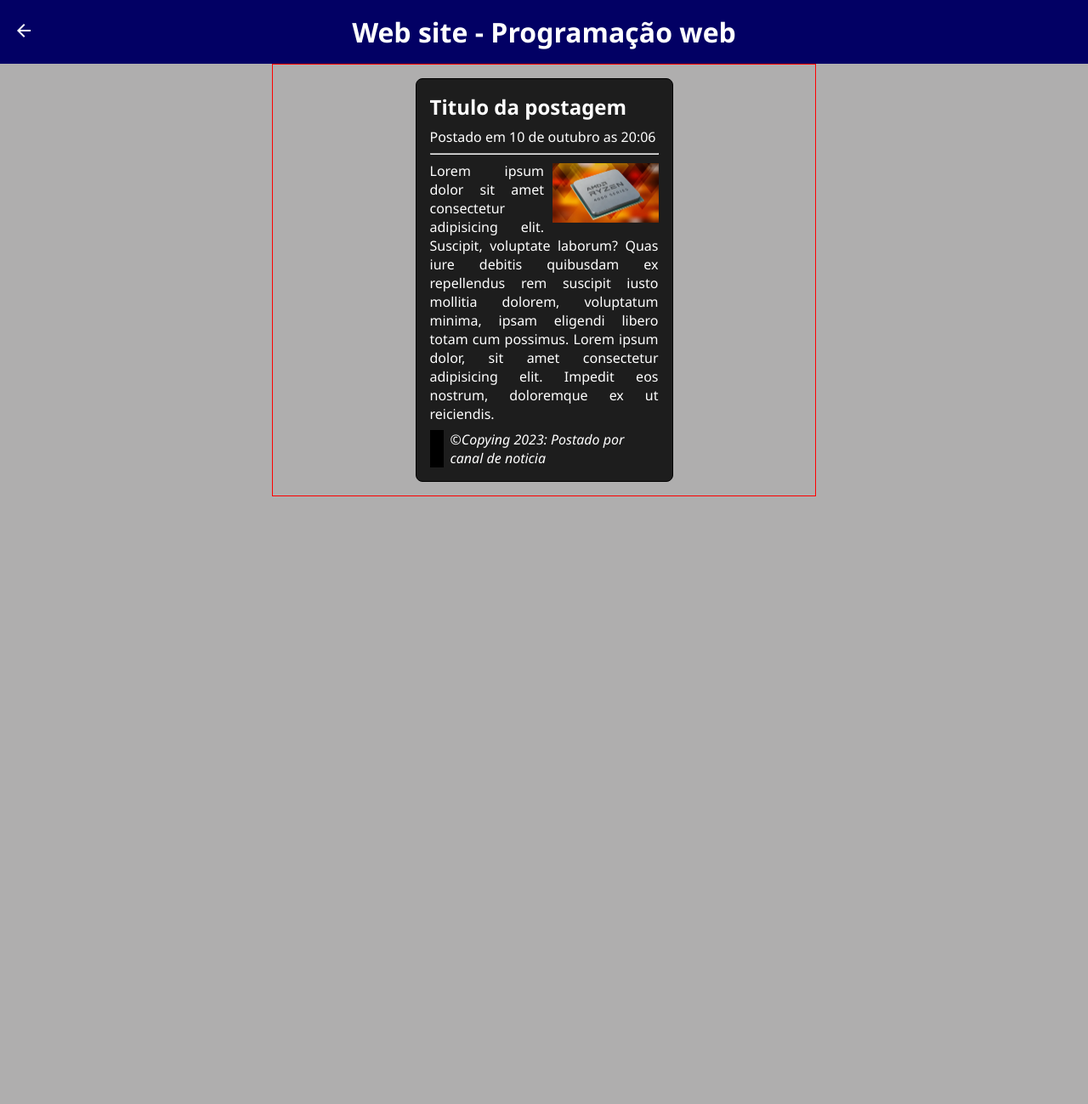
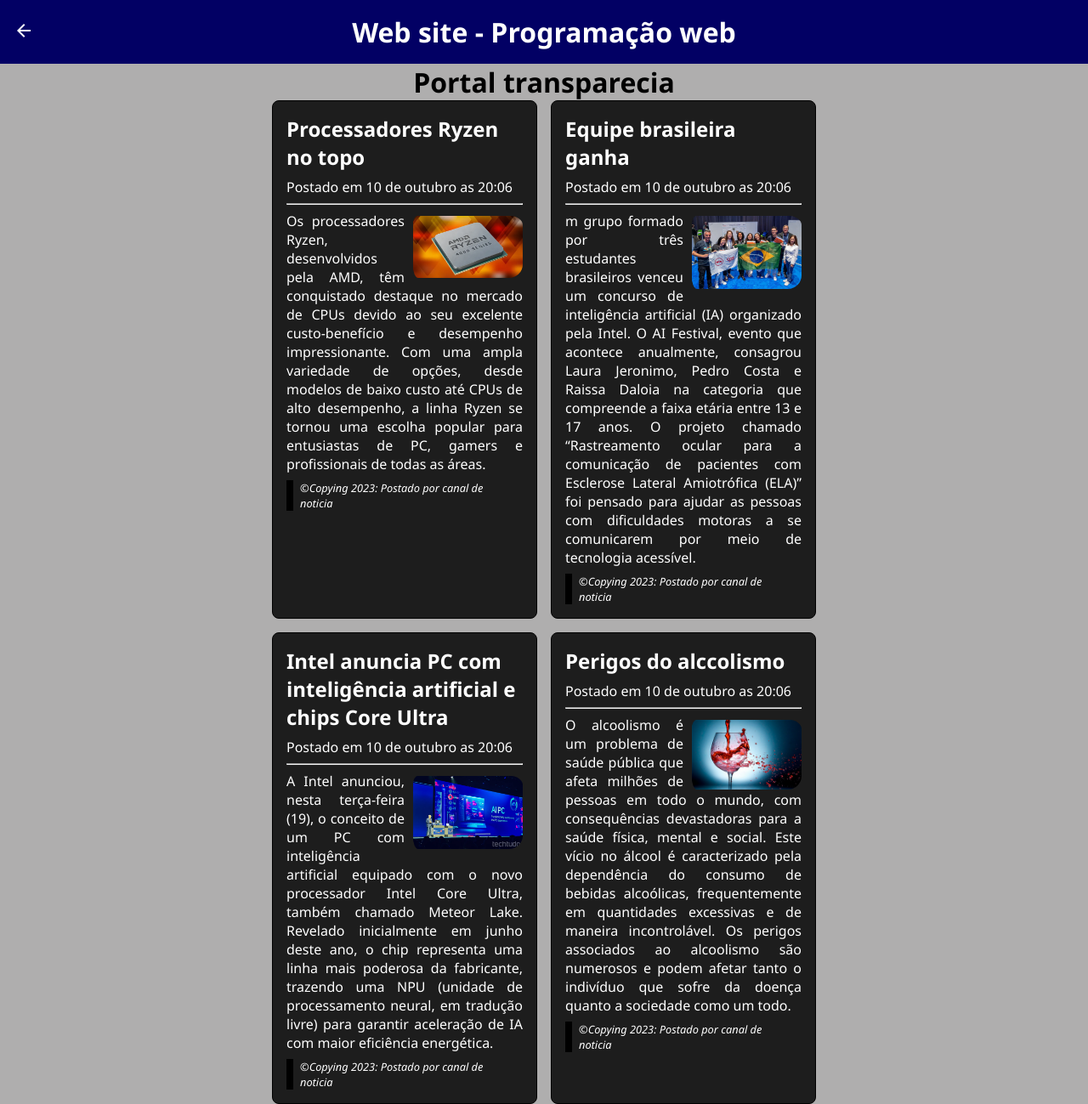
Before and after one commit to Jpedro23/meu-primeiro-site, a plain HTML site: page Atividade 12/index.html in a window 1280 px wide. Shown: the whole page at 85% size. Before the commit the page ends 800 px from the top, so only its background shows below. Drawn offline with nearby package versions, Linux system fonts and the light colour scheme.

Commit message:
Atualização atividade 12
Atualização atividade 12 - construção da atividade

```diff
--- a/Atividade 12/index.html
+++ b/Atividade 12/index.html
@@ -23,23 +23,88 @@
 <body>
     <main>
         <div class="container">
+            <header class="header-titulo">
+                <h1>Portal transparecia</h1>
+            </header>
             <div class="content">
-                <div class="card">
+                <section class="card">
                     <div class="header-card">
                         <header>
-                            <h2> Titulo da postagem </h2>
+                            <h2> Processadores Ryzen no topo </h2>
                         </header>
                         <span class="span"> Postado em <time datetime="2023-10-10"> 10 de outubro</time> as <time
                                 datetime="20:06"> 20:06 </time></span>
                         <hr>
                     </div>
-                    <img src="../assets/image - noticia 2.webp" alt="imagem-teste" class="img">
-                    <p>Lorem ipsum dolor sit amet consectetur adipisicing elit. Suscipit, voluptate laborum? Quas iure
-                        debitis quibusdam ex repellendus rem suscipit iusto mollitia dolorem, voluptatum minima, ipsam
-                        eligendi libero totam cum possimus. Lorem ipsum dolor, sit amet consectetur adipisicing elit.
-                        Impedit eos nostrum, doloremque ex ut reiciendis.</p>
+                    <article>
+                        <img src="../assets/image - noticia 2.webp" alt="imagem-teste" class="img">
+                        <p>Os processadores Ryzen, desenvolvidos pela AMD, têm conquistado destaque no mercado de CPUs
+                            devido ao seu excelente custo-benefício e desempenho impressionante. Com uma ampla variedade
+                            de opções, desde modelos de baixo custo até CPUs de alto desempenho, a linha Ryzen se tornou
+                            uma escolha popular para entusiastas de PC, gamers e profissionais de todas as áreas.</p>
+                    </article>
                     <footer class="footer"> &copy;Copying 2023: Postado por canal de noticia </footer>
-                </div>
+                </section>
+                <section class="card">
+                    <div class="header-card">
+                        <header>
+                            <h2> Equipe brasileira ganha </h2>
+                        </header>
+                        <span class="span"> Postado em <time datetime="2023-10-10"> 10 de outubro</time> as <time
+                                datetime="20:06"> 20:06 </time></span>
+                        <hr>
+                    </div>
+                    <article>
+                        <img src="../assets/noticia 1.webp" alt="imagem-teste" class="img">
+                        <p>m grupo formado por três estudantes brasileiros venceu um concurso de inteligência artificial
+                            (IA) organizado pela Intel. O AI Festival, evento que acontece anualmente, consagrou Laura
+                            Jeronimo, Pedro Costa e Raissa Daloia na categoria que compreende a faixa etária entre 13 e
+                            17 anos. O projeto chamado “Rastreamento ocular para a comunicação de pacientes com
+                            Esclerose Lateral Amiotrófica (ELA)” foi pensado para ajudar as pessoas com dificuldades
+                            motoras a se comunicarem por meio de tecnologia acessível.</p>
+                    </article>
+                    <footer class="footer"> &copy;Copying 2023: Postado por canal de noticia </footer>
+                </section>
+                <section class="card">
+                    <div class="header-card">
+                        <header>
+                            <h2> Intel anuncia PC com inteligência artificial e chips Core Ultra </h2>
+                        </header>
+                        <span class="span"> Postado em <time datetime="2023-10-10"> 10 de outubro</time> as <time
+                                datetime="20:06"> 20:06 </time></span>
+                        <hr>
+                    </div>
+                    <article>
+                        <img src="../assets/intel - noticias.webp" alt="imagem-teste" class="img">
+                        <p>A Intel anunciou, nesta terça-feira (19), o conceito de um PC com inteligência artificial
+                            equipado com o novo processador Intel Core Ultra, também chamado Meteor Lake. Revelado
+                            inicialmente em junho deste ano, o chip representa uma linha mais poderosa da fabricante,
+                            trazendo uma NPU (unidade de processamento neural, em tradução livre) para garantir
+                            aceleração de IA com maior eficiência energética.</p>
+                    </article>
+                    <footer class="footer"> &copy;Copying 2023: Postado por canal de noticia </footer>
+                </section>
+                <section class="card">
+                    <div class="header-card">
+                        <header>
+                            <h2> Perigos do alccolismo </h2>
+                        </header>
+                        <span class="span"> Postado em <time datetime="2023-10-10"> 10 de outubro</time> as <time
+                                datetime="20:06"> 20:06 </time></span>
+                        <hr>
+                    </div>
+                    <article>
+                        <img src="../assets/foto1.jpg" alt="imagem-teste" class="img">
+                        <p>
+                            O alcoolismo é um problema de saúde pública que afeta milhões de pessoas em todo o mundo,
+                            com consequências devastadoras para a saúde física, mental e social. Este vício no álcool é
+                            caracterizado pela dependência do consumo de bebidas alcoólicas, frequentemente em
+                            quantidades excessivas e de maneira incontrolável. Os perigos associados ao alcoolismo são
+                            numerosos e podem afetar tanto o indivíduo que sofre da doença quanto a sociedade como um
+                            todo.</p>
+                    </article>
+                    <footer class="footer"> &copy;Copying 2023: Postado por canal de noticia </footer>
+                </section>
             </div>
         </div>
     </main>
--- a/Atividade 12/style.css
+++ b/Atividade 12/style.css
@@ -40,28 +40,34 @@ body {
 .container{
     width: 100%;
     display: flex;
+    flex-direction: column;
     justify-content: center;
     align-items: center;
     font-family: 'Segoe UI', Tahoma, Geneva, Verdana, sans-serif;
 }
 
+.header-titulo{
+    text-align: center;
+}
+
 .content{
-    width: 50%;
-    display: flex;
-    justify-content: center;
-    align-items: center;
-    border: .1rem solid red;
-    padding: 1rem;
+    width:50%;
+    margin: 0 auto;
+    display: grid;
+    grid-template-columns: repeat(2, 1fr);
+    gap: 1rem;
 }
+
 
 .card{
     padding: 1rem;
-    width: 50%;
+    width: 100%;
     border: .1rem solid rgb(0, 0, 0);
     border-radius: .5rem;
     background-color: #1d1d1d;
     color: #fff;
 }
+
 
 .card p{
     margin: .5rem 0;
@@ -71,15 +77,15 @@ body {
 .img{
     width: 50%;
     float: right;
-    padding: .6rem 0 0 .6rem;
+    padding: .3rem 0 0 .6rem;
+    border-radius: 1rem;
 }
 
 .footer{
     font-style: italic;
     padding: 0 1rem 0 .5rem;
-    border-left: 1rem solid black;
-
-
+    border-left: .5rem solid black;
+    font-size: .8rem;
 }
 
 .header-card{
```
